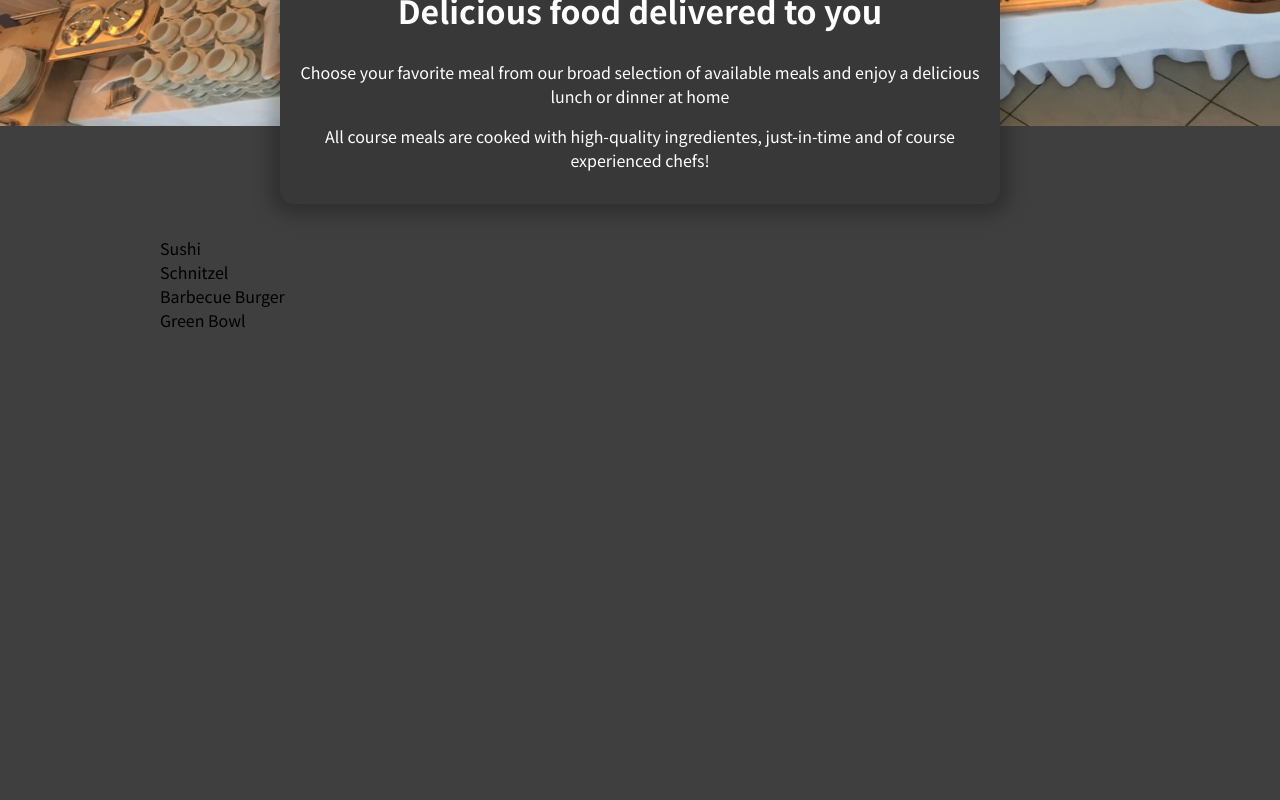
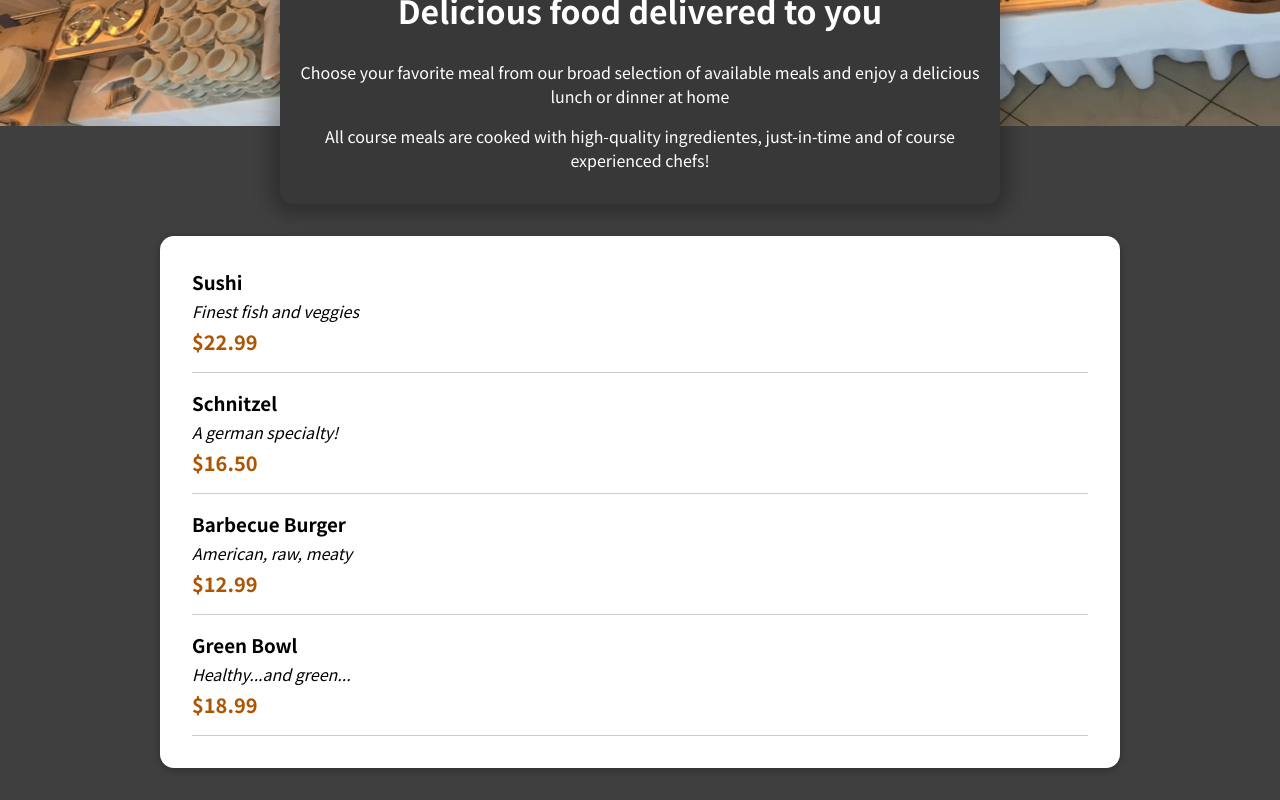
Before and after one commit to lchonkan/food-order-app, a React (Create React App) app: page / in a window 1280 px wide. Shown: the part 274-1074 px from the top of the page. Before the commit the page ends 800 px from the top, so only its background shows below. Built offline with nearby package versions, Linux system fonts and the light colour scheme.

Commit message:
added Individual MealItems and displaying them in a list in AvailableMeals

```diff
--- a/src/components/Meals/AvailableMeals.js
+++ b/src/components/Meals/AvailableMeals.js
@@ -3,13 +3,24 @@
 import React from 'react';
 import DUMMY_MEALS from './dummy-meals';
 import classes from './AvailableMeals.module.css';
+import Card from '../UI/Card';
+import MealItem from './MealItem/MealItem';
 
 const AvailableMeals = () => {
-  const mealsList = DUMMY_MEALS.map((meal) => <li>{meal.name}</li>);
+  const mealsList = DUMMY_MEALS.map((meal) => (
+    <MealItem
+      key={meal.id}
+      name={meal.name}
+      description={meal.description}
+      price={meal.price}
+    />
+  ));
 
   return (
     <section className={classes.meals}>
-      <ul>{mealsList}</ul>
+      <Card>
+        <ul>{mealsList}</ul>
+      </Card>
     </section>
   );
 };
--- /dev/null
+++ b/src/components/Meals/MealItem/MealItem.js
@@ -0,0 +1,19 @@
+import React from 'react';
+import classes from './MealItem.module.css';
+
+const MealItem = (props) => {
+  const price = `$${props.price.toFixed(2)}`;
+
+  return (
+    <li className={classes.meal}>
+      <div>
+        <h3>{props.name}</h3>
+        <div className={classes.description}>{props.description}</div>
+        <div className={classes.price}>{price}</div>
+      </div>
+      <div>{/* //Form */}</div>
+    </li>
+  );
+};
+
+export default MealItem;
--- /dev/null
+++ b/src/components/UI/Card.js
@@ -0,0 +1,8 @@
+import React from 'react';
+import classes from './Card.module.css';
+
+const Card = (props) => {
+  return <div className={classes.card}>{props.children}</div>;
+};
+
+export default Card;
--- /dev/null
+++ b/src/components/UI/Card.module.css
@@ -0,0 +1,6 @@
+.card {
+  padding: 1rem;
+  box-shadow: 0 2px 8px rgba(0, 0, 0, 0.25);
+  border-radius: 14px;
+  background-color: white;
+}
```
Also changed, not shown: src/components/Meals/MealItem/MealItem.module.css (renamed from src/components/Meals/MealItem.module.css), src/components/Meals/MealItem/MealItemForm.js (added), src/components/Meals/MealItem/MealItemForm.module.css (renamed from src/components/Meals/MealItemForm.module.css).
